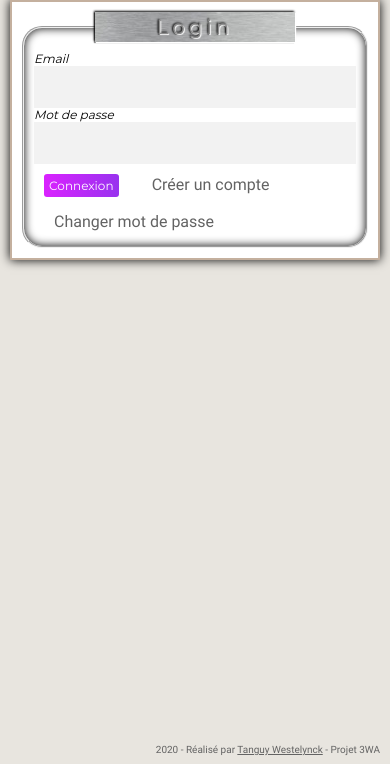
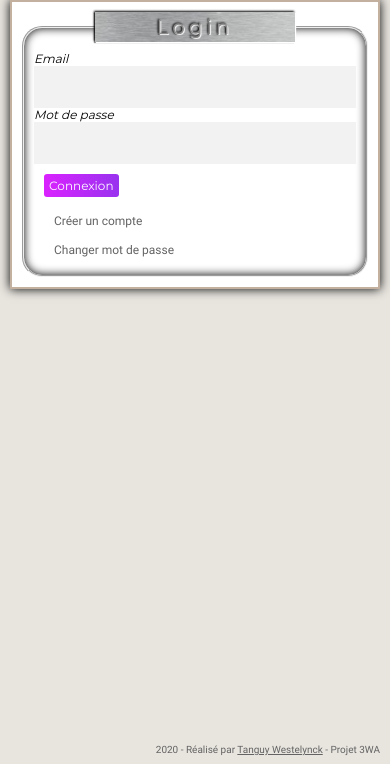
Before and after one commit to TanguyWYK/twest, a PHP site: page /sites/ in a window 390 px wide. Shown: the part 80-844 px from the top of the page. Run offline with PHP 8.4, Linux system fonts and the light colour scheme.

Commit message:
Correction des chemins relatifs pour les pages d'erreur et ajout d'icônes manquantes

```diff
--- a/www/controllers/error.php
+++ b/www/controllers/error.php
@@ -7,10 +7,14 @@
 $error = "404";
 $message = "Une erreur c'est produite, cette page introuvable !";
 if (!empty($_GET) && isset($_GET['e'])) {
+    if ($_GET['e'] === "403") {
+        $error = "403";
+    }
     if ($_GET['e'] === "500") {
         $error = "500";
         $message = "Le serveur rencontre un problème, veuillez nous excuser";
     }
 }
 $template = RELATIVE_PATH['views'] . $menu;
+
 include RELATIVE_PATH['views'] . "layout.phtml";
--- a/www/css/style.css
+++ b/www/css/style.css
@@ -547,6 +547,11 @@
     height: 24px;
 }
 
+.i_16x16 {
+    width: 16px;
+    height: 16px;
+}
+
 /*-----------------------------Footer-----------------------------------*/
 
 footer {
@@ -594,6 +599,11 @@
 }
 
 @media screen and (max-width: 1068px) {
+
+    #newAccount_div.link,#changePassword_div.link{
+        font-size: 1.2rem;
+        display: block;
+    }
 
     #admin_section, table {
         font-size: smaller;
--- a/www/headers/headers.php
+++ b/www/headers/headers.php
@@ -3,8 +3,7 @@
 /* Definition des chemins relatif et absolu */
 define("ABSOLUTE_PATH", substr(__DIR__, 0, -7));
 define("RELATIVE_PATH", [
-    "controllers" => "http://localhost/sites/tanguygames/www/" . "controllers/",
-    //"controllers" => ABSOLUTE_PATH . "controllers/",
+    "controllers" => ABSOLUTE_PATH . "controllers/",
     "models" => ABSOLUTE_PATH . "models/",
     "classes" => ABSOLUTE_PATH . "classes/",
     "views" => ABSOLUTE_PATH . "views/",
@@ -12,8 +11,6 @@
     "views_boards" => ABSOLUTE_PATH . "views/boards/",
     "headers" => ABSOLUTE_PATH . "headers/",
     "database" => ABSOLUTE_PATH . "database/",
-    //"root" => ABSOLUTE_PATH,
-    "root" => "http://localhost/sites/tanguygames/www/",
 ]);
 
 /* Constantes*/
@@ -35,7 +32,7 @@
 /* Fonction pour charger une icône en svg */
 function icon($name, $dimensions)
 {
-    return '<svg class="icons i_' . $dimensions . '" role="img"><use xlink:href="' . RELATIVE_PATH['root'] . 'css/icons/fonts-defs.svg#' . $name . '"></use></svg>';
+    return '<svg class="icons i_' . $dimensions . '" role="img"><use xlink:href="css/icons/fonts-defs.svg#' . $name . '"></use></svg>';
 }
 
 /* Fonction pour convertir une datetime en date fr */
--- a/www/views/layout.phtml
+++ b/www/views/layout.phtml
@@ -4,34 +4,34 @@
         <meta charset="UTF-8">
         <meta name="Description" content="free games online">
         <meta name="viewport" content="width=device-width, initial-scale=1">
-        <link rel="shortcut icon" href="<?=RELATIVE_PATH['root']."images/favicon-32x32.png"?>">
-        <link rel="stylesheet" type="text/css" href="<?=RELATIVE_PATH['root']."css/normalize.min.css"?>"/>
-        <link rel="stylesheet" type="text/css" href="<?=RELATIVE_PATH['root']."css/style.css"?>"/>
-        <link rel="stylesheet" type="text/css" href="<?=RELATIVE_PATH['root']."css/button.css"?>"/>
-        <link rel="stylesheet" type="text/css" href="<?=RELATIVE_PATH['root']."css/board.css"?>"/>
+        <link rel="shortcut icon" href="images/favicon-32x32.png">
+        <link rel="stylesheet" type="text/css" href="css/normalize.min.css"/>
+        <link rel="stylesheet" type="text/css" href="css/style.css"/>
+        <link rel="stylesheet" type="text/css" href="css/button.css"/>
+        <link rel="stylesheet" type="text/css" href="css/board.css"/>
         <title>T-West Games</title>
     </head>
     <body>
         <header>
             <div id="title">
-                <a href="<?=RELATIVE_PATH['root']."home"?>" aria-label="Home">
+                <a href="home" aria-label="Home">
                     <h1 title="Retour au menu principal">GAMES</h1>
                 </a>
             </div>
             <nav id="menu" class="hideMenu">
                 <ul>
                     <?php if($session->isAuthenticated()): ?>
-                        <li class="<?= $menu === "home" ? "selected" : ""?>"><a href="<?=RELATIVE_PATH['root']."home"?>">Accueil</a></li>
+                        <li class="<?= $menu === "home" ? "selected" : ""?>"><a href="home">Accueil</a></li>
                         <?php if($session->getUserId()!== '0'): ?>
-                            <li class="<?= $menu === "scores" ? "selected" : ""?>"><a href="<?=RELATIVE_PATH['root']."scores"?>">Meilleurs scores</a></li>
+                            <li class="<?= $menu === "scores" ? "selected" : ""?>"><a href="scores">Meilleurs scores</a></li>
                         <?php endif; ?>
-                        <li class="<?= $menu === "login" ? "selected" : ""?>"><a href="<?=RELATIVE_PATH['root']."logout"?>">Se déconnecter</a></li>
+                        <li class="<?= $menu === "login" ? "selected" : ""?>"><a href="logout">Se déconnecter</a></li>
                     <?php else: ?>
-                        <li class="<?= $menu === "login" ? "selected" : ""?>"><a href="<?=RELATIVE_PATH['root']."login"?>">Se connecter</a></li>
+                        <li class="<?= $menu === "login" ? "selected" : ""?>"><a href="login">Se connecter</a></li>
                     <?php endif;?>
-                    <li class="<?= $menu === "contact" ? "selected" : ""?>"><a href="<?=RELATIVE_PATH['root']."contact"?>">Contact</a></li>
+                    <li class="<?= $menu === "contact" ? "selected" : ""?>"><a href="contact">Contact</a></li>
                     <?php if($session->isAuthenticated() && $session->isAdmin()) : ?>
-                        <li class="<?= $menu === "admin" ? "selected" : ""?>"><a href="<?=RELATIVE_PATH['root']."admin"?>">Administration</a></li>
+                        <li class="<?= $menu === "admin" ? "selected" : ""?>"><a href="admin">Administration</a></li>
                     <?php endif;?>
                 </ul>
             </nav>
@@ -52,22 +52,22 @@
             <p>2020 - Réalisé par <a href="contact">Tanguy Westelynck</a> - Projet 3WA</p>
         </footer>
 
-        <script src="<?=RELATIVE_PATH['root']."js/utilities/jquery-3.5.0.min.js"?>"></script>
-        <script src="<?=RELATIVE_PATH['root']."js/display.js"?>"></script>
-        <script src="<?=RELATIVE_PATH['root']."js/main.js"?>"></script>
+        <script src="js/utilities/jquery-3.5.0.min.js"></script>
+        <script src="js/display.js"></script>
+        <script src="js/main.js"></script>
         <?php if($session->isAdmin()):?>
-            <script src="<?=RELATIVE_PATH['root']."js/admin.js"?>"></script>
+            <script src="js/admin.js"></script>
         <?php endif;?>
         <?php if(isset($gameNames)): ?>
             <?php foreach ($gameNames as $gameName): ?>
                 <script src="js/classes_games/<?=$gameName['file_path']?>.js"></script>
             <?php endforeach; ?>
         <?php endif;?>
-        <script src="<?=RELATIVE_PATH['root']."js/classes_system/canvas.js"?>"></script>
-        <script src="<?=RELATIVE_PATH['root']."js/classes_system/interface.js"?>"></script>
-        <script src="<?=RELATIVE_PATH['root']."js/classes_system/score.js"?>"></script>
-        <script src="<?=RELATIVE_PATH['root']."js/classes_system/timer.js"?>"></script>
-        <script src="<?=RELATIVE_PATH['root']."js/serverRequest.js"?>"></script>
-        <script src="<?=RELATIVE_PATH['root']."js/checkForm.js"?>"></script>
+        <script src="js/classes_system/canvas.js"></script>
+        <script src="js/classes_system/interface.js"></script>
+        <script src="js/classes_system/score.js"></script>
+        <script src="js/classes_system/timer.js"></script>
+        <script src="js/serverRequest.js"></script>
+        <script src="js/checkForm.js"></script>
     </body>
 </html>
```
Also changed, not shown: www/.htaccess, www/css/icons/fonts-defs.svg.
